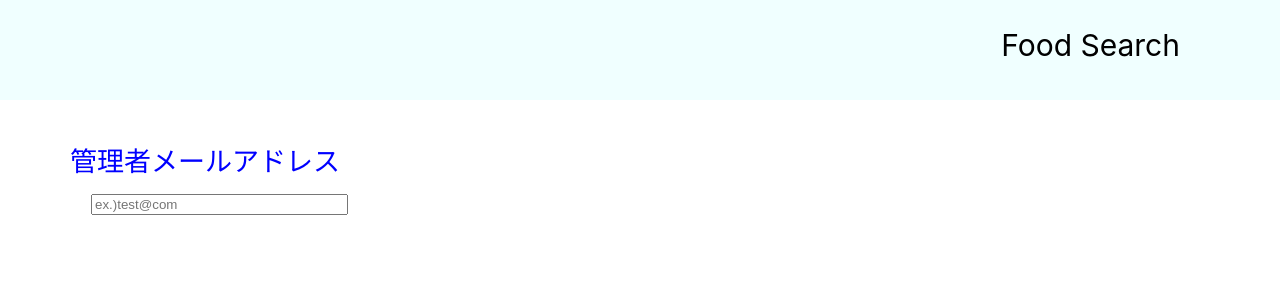
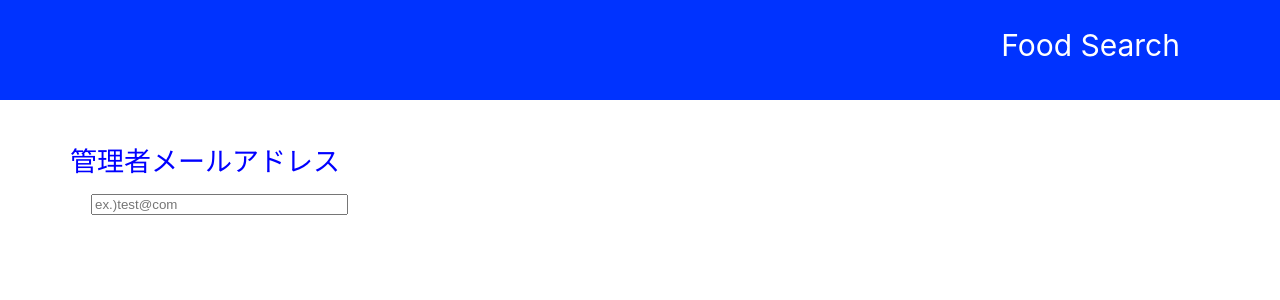
Before and after one commit to zigzagdev/FoodPage, a React (Create React App) app: page / in a window 1280 px wide. Shown: the top 300 px of the page. Built offline with nearby package versions, Linux system fonts and the light colour scheme.

Commit message:
label_header_change

```diff
--- a/src/components/Header.js
+++ b/src/components/Header.js
@@ -2,7 +2,7 @@ import React from "react";
 
 const style = {
  height: 100,
- backgroundColor: 'azure',
+ backgroundColor: '#0033FF',
  textAlign: "right",
  minWidth:'1024px',
  paddingRight: 100,
@@ -12,7 +12,7 @@ const style = {
 
 const Header = () => {
    return <div style={style}>
-            Food Search
+           <label style={{color:"white"}}>Food Search</label>
           </div>;
 }
 
```
